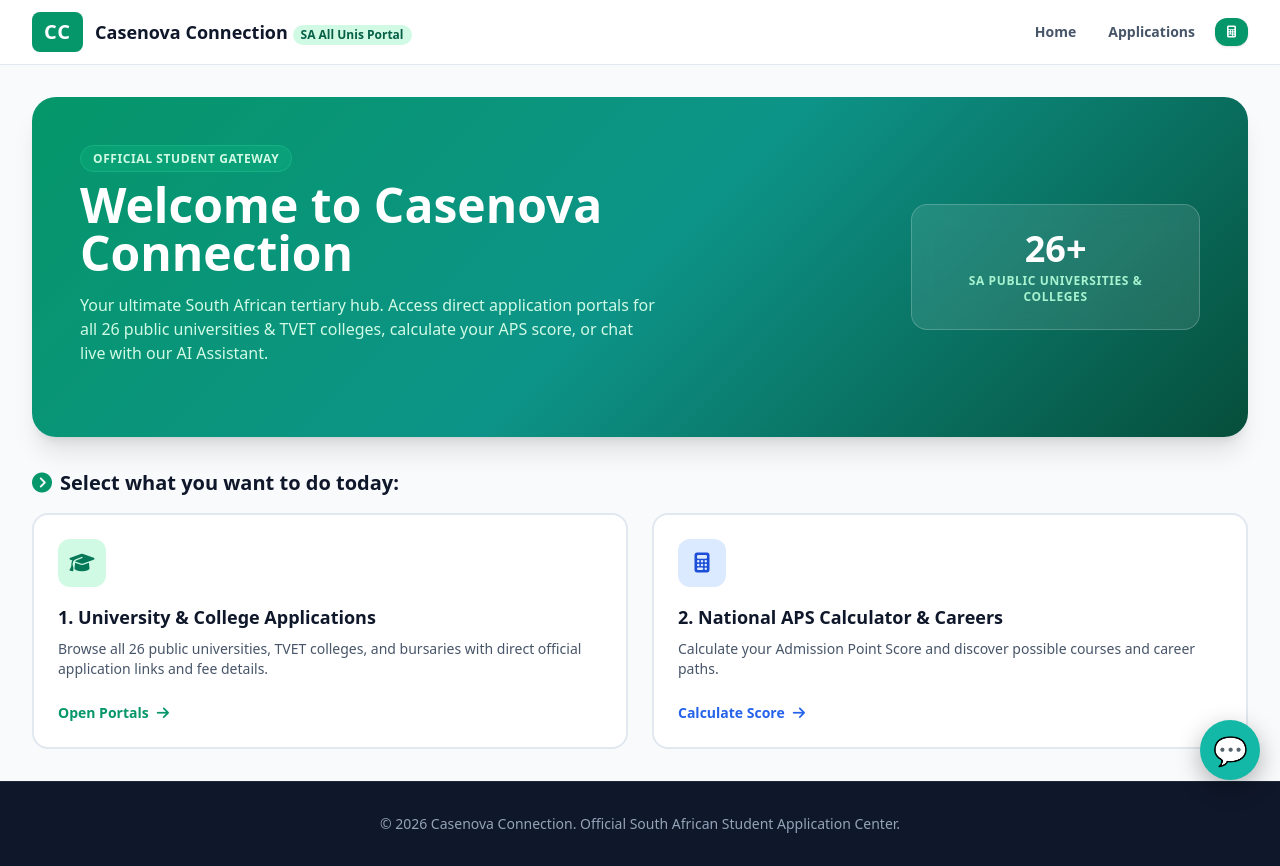
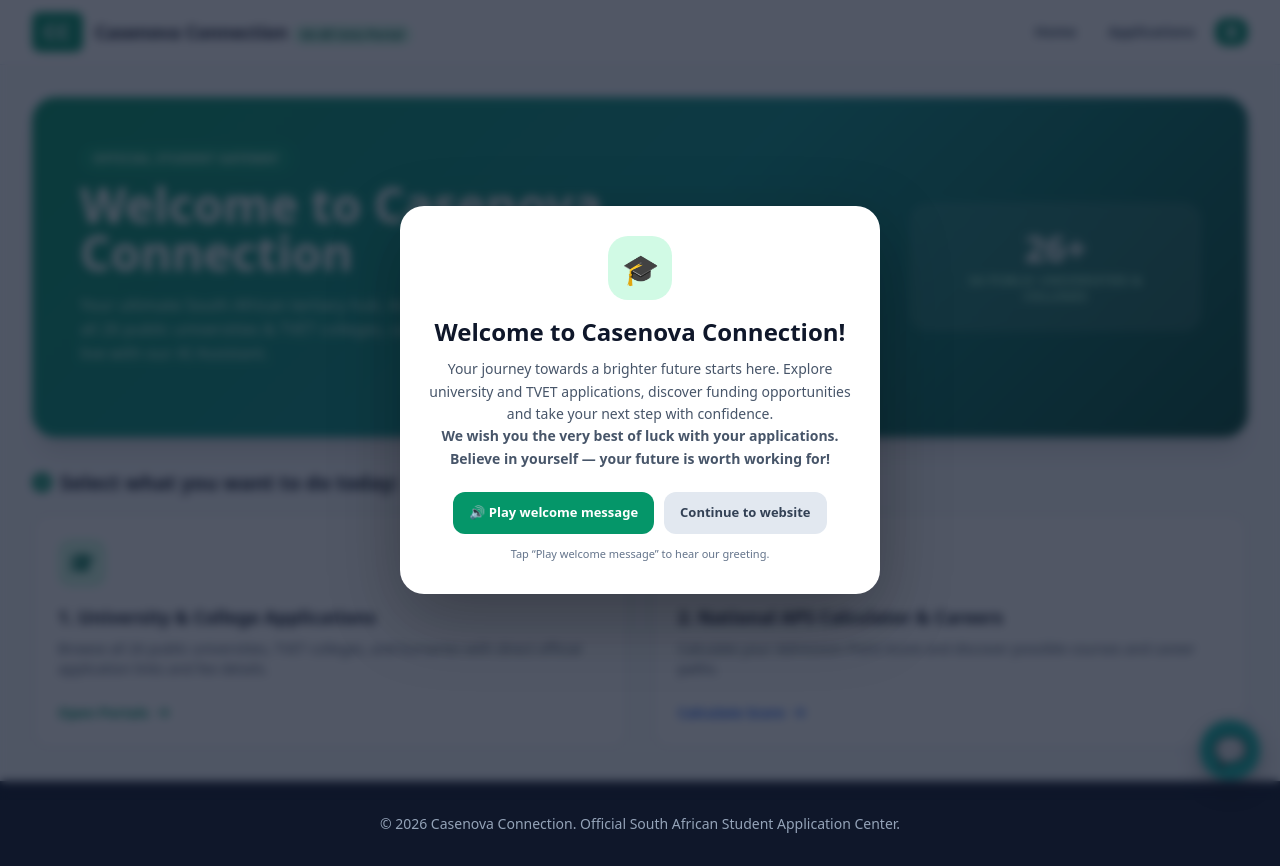
Before and after one commit to novajobconnect/careersportal, a plain HTML site: page index.html in a window 1280 px wide. Drawn offline with nearby package versions, Linux system fonts and the light colour scheme.

Commit message:
Add welcome pop-up with spoken student greeting

```diff
--- a/index.html
+++ b/index.html
@@ -15,6 +15,47 @@
   <link rel="stylesheet" href="https://cdnjs.cloudflare.com/ajax/libs/font-awesome/6.4.0/css/all.min.css">
 
   <style>
+    #cc-welcome-overlay {
+      position: fixed;
+      inset: 0;
+      z-index: 10000;
+      display: none;
+      align-items: center;
+      justify-content: center;
+      padding: 18px;
+      background: rgba(15, 23, 42, .72);
+      backdrop-filter: blur(5px);
+    }
+    #cc-welcome-overlay.show { display: flex; }
+    .cc-welcome-card {
+      width: min(480px, 100%);
+      padding: 30px 24px;
+      border-radius: 24px;
+      background: white;
+      color: #0f172a;
+      text-align: center;
+      box-shadow: 0 24px 70px rgba(0,0,0,.3);
+      position: relative;
+    }
+    .cc-welcome-icon {
+      width: 64px; height: 64px; margin: 0 auto 14px;
+      display: grid; place-items: center; border-radius: 20px;
+      background: #d1fae5; color: #047857; font-size: 30px;
+    }
+    .cc-welcome-card h2 { font-size: 24px; font-weight: 800; margin-bottom: 8px; }
+    .cc-welcome-card p { color: #475569; font-size: 14px; line-height: 1.6; }
+    .cc-welcome-actions { display: flex; flex-wrap: wrap; gap: 10px; justify-content: center; margin-top: 22px; }
+    .cc-welcome-actions button {
+      border: 0; border-radius: 12px; padding: 11px 16px;
+      font-size: 13px; font-weight: 700; cursor: pointer;
+    }
+    #cc-play-welcome { background: #059669; color: white; }
+    #cc-close-welcome { background: #e2e8f0; color: #334155; }
+    #cc-welcome-status { display: block; min-height: 18px; margin-top: 12px; font-size: 11px; color: #64748b; }
+    @media (prefers-reduced-motion: reduce) {
+      #cc-welcome-overlay { backdrop-filter: none; }
+    }
+
     .gradient-bg {
       background: linear-gradient(135deg, #059669 0%, #0d9488 50%, #064e3b 100%);
     }
@@ -27,6 +68,21 @@
 </head>
 
 <body class="bg-slate-50 font-sans text-slate-800 flex flex-col min-h-screen">
+
+  <!-- CASENOVA WELCOME VOICE POP-UP -->
+  <div id="cc-welcome-overlay" role="dialog" aria-modal="true" aria-labelledby="cc-welcome-title">
+    <div class="cc-welcome-card">
+      <div class="cc-welcome-icon" aria-hidden="true">🎓</div>
+      <h2 id="cc-welcome-title">Welcome to Casenova Connection!</h2>
+      <p>Your journey towards a brighter future starts here. Explore university and TVET applications, discover funding opportunities and take your next step with confidence.</p>
+      <p><strong>We wish you the very best of luck with your applications. Believe in yourself — your future is worth working for!</strong></p>
+      <div class="cc-welcome-actions">
+        <button type="button" id="cc-play-welcome">🔊 Play welcome message</button>
+        <button type="button" id="cc-close-welcome">Continue to website</button>
+      </div>
+      <span id="cc-welcome-status" aria-live="polite">Tap “Play welcome message” to hear our greeting.</span>
+    </div>
+  </div>
 
   <!-- NAVBAR -->
   <header class="bg-white border-b border-slate-200 sticky top-0 z-40">
@@ -279,6 +335,53 @@
   </footer>
 
   <!-- WEBSITE DATA AND FUNCTIONS -->
+  <script>
+    // Welcome voice uses the browser's built-in speech voice.
+    // Browsers require a user tap before playing audio.
+    (function setupCasenovaWelcome() {
+      const overlay = document.getElementById("cc-welcome-overlay");
+      const playButton = document.getElementById("cc-play-welcome");
+      const closeButton = document.getElementById("cc-close-welcome");
+      const status = document.getElementById("cc-welcome-status");
+      const welcomeText = "Welcome to Casenova Connection! Your journey towards a brighter future starts here. Explore university and TVET applications, discover funding opportunities and take your next step with confidence. We wish you the very best of luck with your applications. Believe in yourself. Your future is worth working for!";
+      let speech = null;
+
+      function closeWelcome() {
+        if ("speechSynthesis" in window) window.speechSynthesis.cancel();
+        overlay.classList.remove("show");
+      }
+
+      playButton.addEventListener("click", () => {
+        if (!("speechSynthesis" in window)) {
+          status.textContent = "Voice playback is not supported by this browser. You can still read the welcome message above.";
+          return;
+        }
+
+        window.speechSynthesis.cancel();
+        speech = new SpeechSynthesisUtterance(welcomeText);
+        speech.lang = "en-ZA";
+        speech.rate = 0.92;
+        speech.pitch = 1;
+        speech.onstart = () => { status.textContent = "Playing welcome message…"; };
+        speech.onend = () => { status.textContent = "Thank you for visiting. Good luck with your applications!"; };
+        speech.onerror = () => { status.textContent = "Voice playback could not start. Please try again or continue to the website."; };
+        window.speechSynthesis.speak(speech);
+      });
+
+      closeButton.addEventListener("click", closeWelcome);
+      overlay.addEventListener("click", event => {
+        if (event.target === overlay) closeWelcome();
+      });
+      document.addEventListener("keydown", event => {
+        if (event.key === "Escape" && overlay.classList.contains("show")) closeWelcome();
+      });
+
+      window.addEventListener("load", () => {
+        window.setTimeout(() => overlay.classList.add("show"), 450);
+      });
+    })();
+  </script>
+
   <script>
     const studentPortals = [
       { name: "Tshwane University of Technology (TUT)", category: "university", fee: "R240", link: "https://applications-prod.tut.ac.za/", desc: "Direct online application portal for TUT undergraduate and postgraduate programs." },
```
